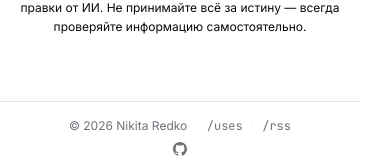
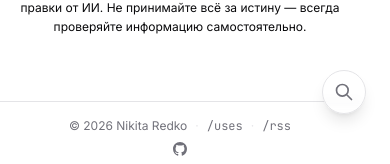
Before and after one commit to crazykivi/nikitaredko-site, a Vue app: page / in a window 390 px wide. Shown: the part 706-870 px from the top of the page. Built offline with nearby package versions, Linux system fonts and the light colour scheme; no server answers.

Commit message:
feat(ui): add mobile search fab button

```diff
--- a/src/App.vue
+++ b/src/App.vue
@@ -7,6 +7,7 @@ import { useUiClickSound } from './composables/useUiClickSound'
 import { useLadderSound } from './composables/useLadderSound'
 import AppHeader from './components/AppHeader.vue'
 import AppFooter from './components/AppFooter.vue'
+import SearchFab from './components/SearchFab.vue'
 import LoadingBar from './components/LoadingBar.vue'
 import ScrollToTop from './components/ScrollToTop.vue'
 import SoundToggle from './components/SoundToggle.vue'
@@ -42,6 +43,7 @@ onMounted(() => {
     <div class="fixed bottom-6 right-6 z-[90] flex flex-col gap-3 items-end">
       <SoundToggle />
       <ScrollToTop />
+      <SearchFab />
     </div>
     <UpdateToast />
     <BlockBreakOverlay />
--- /dev/null
+++ b/src/components/SearchFab.vue
@@ -0,0 +1,16 @@
+<script setup lang="ts">
+const openCommandPalette = () => {
+    window.dispatchEvent(new KeyboardEvent('keydown', { key: '/', bubbles: true, cancelable: true }))
+}
+</script>
+
+<template>
+    <button @click="openCommandPalette"
+        class="sm:hidden w-11 h-11 flex items-center justify-center rounded-full border border-border bg-background/90 backdrop-blur-sm text-muted shadow-lg hover:text-foreground transition-colors"
+        aria-label="Поиск" title="Поиск" type="button">
+        <svg class="w-5 h-5" fill="none" stroke="currentColor" viewBox="0 0 24 24" aria-hidden="true">
+            <path stroke-linecap="round" stroke-linejoin="round" stroke-width="2"
+                d="M21 21l-6-6m2-5a7 7 0 11-14 0 7 7 0 0114 0z" />
+        </svg>
+    </button>
+</template>
```
